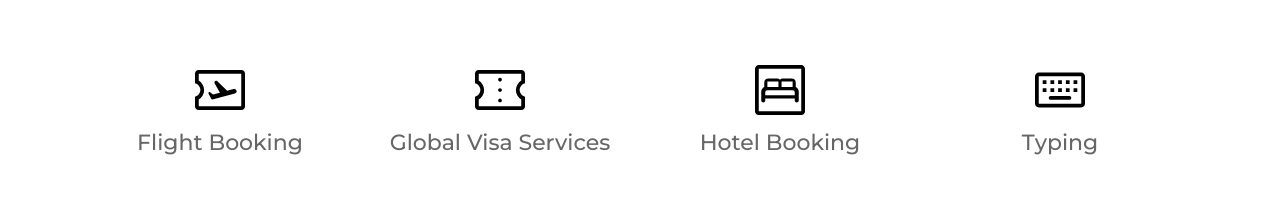
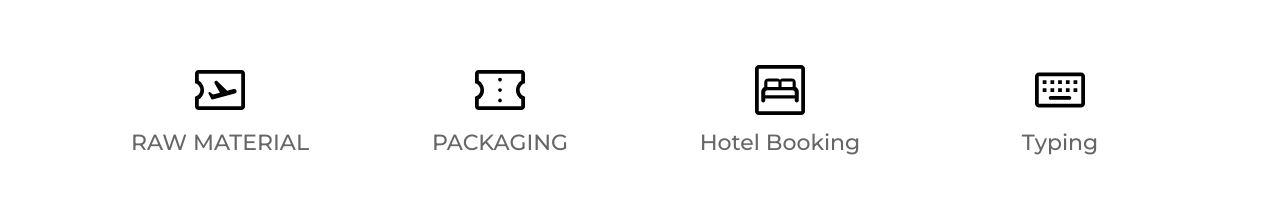
Before and after one commit to rizwangithub/asteco, a plain HTML site: page index.html in a window 1280 px wide. Shown: the part 820-1034 px from the top of the page. Drawn offline with nearby package versions, Linux system fonts and the light colour scheme.

Commit message:
Update index.html

```diff
--- a/index.html
+++ b/index.html
@@ -165,7 +165,7 @@
 
             <img src="images/icons/airplane_tick.svg">
 
-            <h4>Flight Booking</h4>
+            <h4>RAW MATERIAL</h4>
 
           </div>
 
@@ -176,7 +176,7 @@
 
             <img src="images/icons/visaaa.svg">
 
-            <h4>Global Visa Services</h4>
+            <h4>PACKAGING</h4>
 
           </div>
         </div>
```
